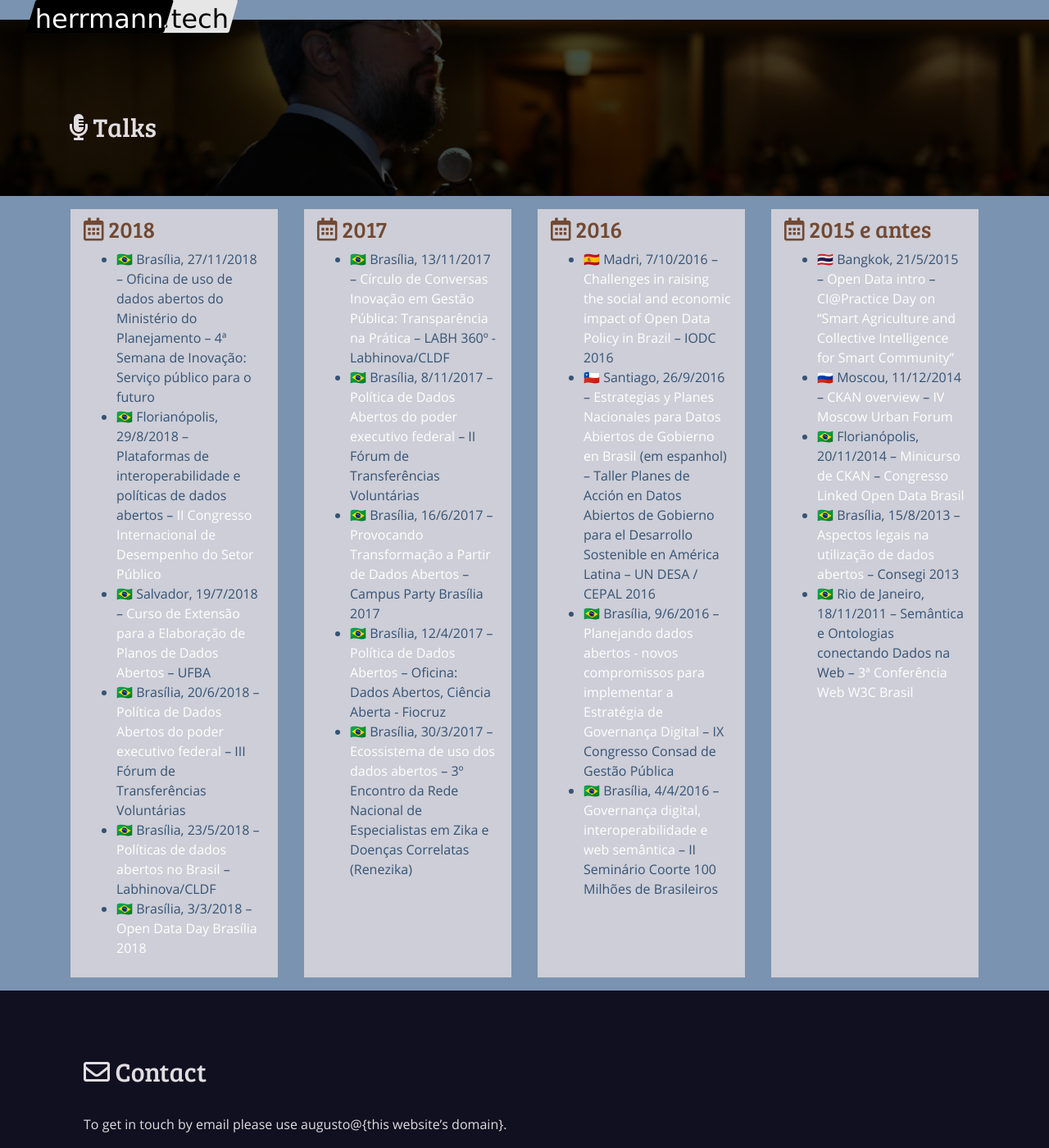
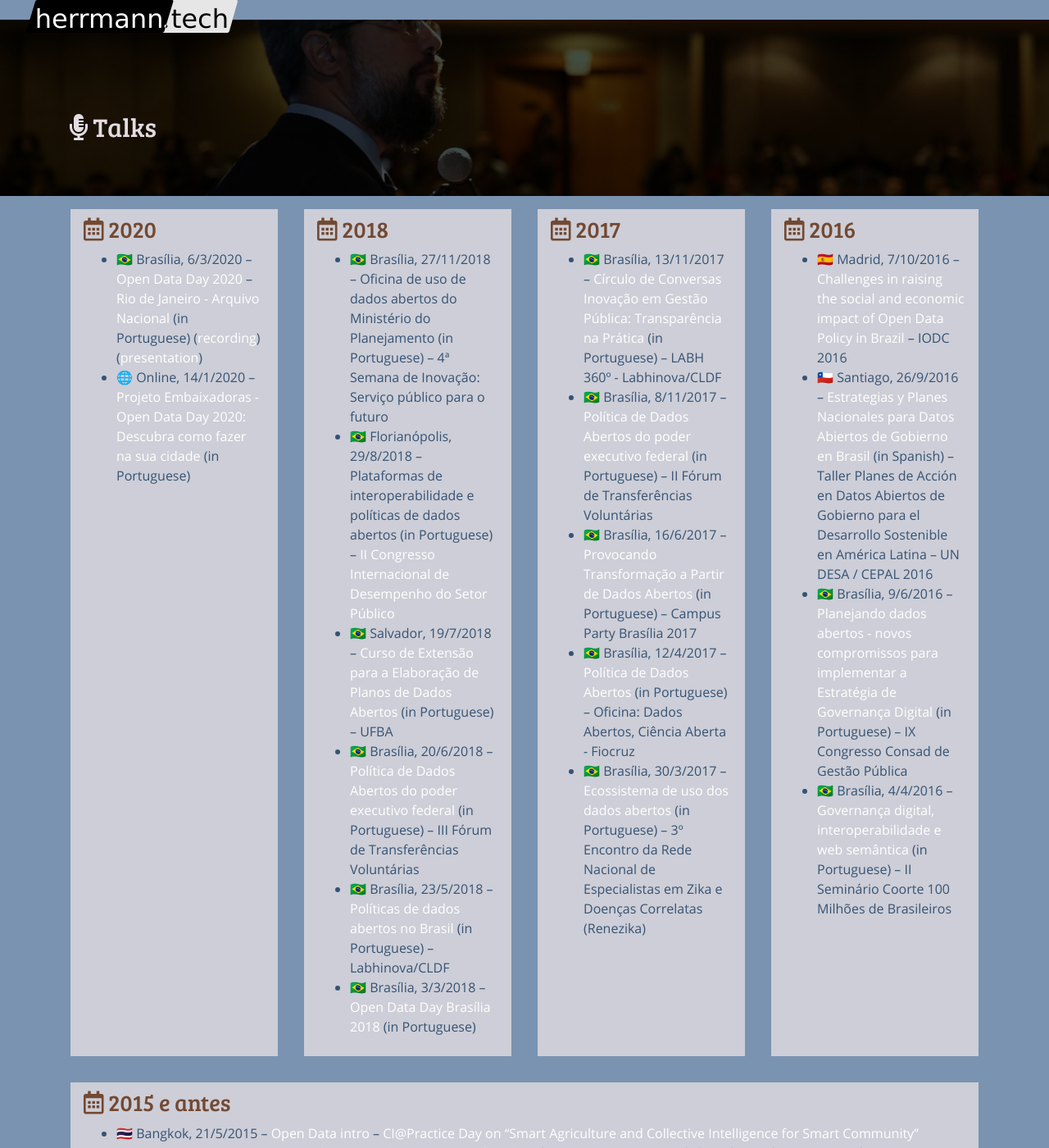
Before and after one commit to augusto-herrmann/augusto-herrmann.github.io, a Jekyll site: the page built from en/index.md, in a window 1280 px wide and 1400 px high, scrolled down 1887 px. Shown: the whole window at 82% size. Built offline with Jekyll 4.4.1, drawn with Linux system fonts in a browser that asks for light colours; nearby versions of some CDN libraries; some of the changed text lies outside the part shown.

Commit message:
update talks, include 2020, add details

```diff
--- a/en/index.md
+++ b/en/index.md
@@ -84,14 +84,24 @@ For more posts, please see [the blog](blog).
 <div class="col item">
 <div class="content">
 
+### *﻿*{: .far .fa-calendar-alt} 2020
+
+* 🇧🇷 Brasília, 6/3/2020 -- [Open Data Day 2020](https://opendataday.org) -- [Rio de Janeiro - Arquivo Nacional](http://arquivonacional.gov.br/br/ultimas-noticias/2043-6-de-marco-open-data-day-no-arquivo-nacional) (in Portuguese) ([recording](https://www.youtube.com/watch?v=-1mR2gz_4Hg)) ([presentation](https://pt.slideshare.net/AugustoHerrmannBatis/open-data-day-2020-arquivo-nacional-rio-de-janeiro))
+* 🌐 Online, 14/1/2020 -- [Projeto Embaixadoras - Open Data Day 2020: Descubra como fazer na sua cidade](https://www.youtube.com/watch?v=MGceIuNm2xY) (in Portuguese)
+
+</div>
+</div>
+<div class="col item">
+<div class="content">
+
 ### *﻿*{: .far .fa-calendar-alt} 2018
 
-* 🇧🇷 Brasília, 27/11/2018 -- Oficina de uso de dados abertos do Ministério do Planejamento -- 4ª Semana de Inovação: Serviço público para o futuro
-* 🇧🇷 Florianópolis, 29/8/2018 -- Plataformas de interoperabilidade e políticas de dados abertos -- [II Congresso Internacional de Desempenho do Setor Público](http://cidesp.com.br/index.php/Icidesp/index/pages/view/2cidesp-programacao)
-* 🇧🇷 Salvador, 19/7/2018 -- [Curso de Extensão para a Elaboração de Planos de Dados Abertos](http://www.adm.ufba.br/pt-br/noticia/curso-extensao-plano-dados-abertos) -- UFBA
-* 🇧🇷 Brasília, 20/6/2018 -- [Política de Dados Abertos do poder executivo federal](https://www.slideshare.net/AugustoHerrmannBatis/poltica-de-dados-abertos-do-poder-executivo-federal-102729913) -- III Fórum de Transferências Voluntárias
-* 🇧🇷 Brasília, 23/5/2018 -- [Políticas de dados abertos no Brasil](https://www.slideshare.net/AugustoHerrmannBatis/polticas-de-dados-abertos) -- Labhinova/CLDF
-* 🇧🇷 Brasília, 3/3/2018 -- [Open Data Day Brasília 2018](https://www.youtube.com/watch?v=Hl7vyxqKQEY)
+* 🇧🇷 Brasília, 27/11/2018 -- Oficina de uso de dados abertos do Ministério do Planejamento (in Portuguese) -- 4ª Semana de Inovação: Serviço público para o futuro
+* 🇧🇷 Florianópolis, 29/8/2018 -- Plataformas de interoperabilidade e políticas de dados abertos (in Portuguese) -- [II Congresso Internacional de Desempenho do Setor Público](http://cidesp.com.br/index.php/Icidesp/index/pages/view/2cidesp-programacao)
+* 🇧🇷 Salvador, 19/7/2018 -- [Curso de Extensão para a Elaboração de Planos de Dados Abertos](http://www.adm.ufba.br/pt-br/noticia/curso-extensao-plano-dados-abertos) (in Portuguese) -- UFBA
+* 🇧🇷 Brasília, 20/6/2018 -- [Política de Dados Abertos do poder executivo federal](https://www.slideshare.net/AugustoHerrmannBatis/poltica-de-dados-abertos-do-poder-executivo-federal-102729913) (in Portuguese) -- III Fórum de Transferências Voluntárias
+* 🇧🇷 Brasília, 23/5/2018 -- [Políticas de dados abertos no Brasil](https://www.slideshare.net/AugustoHerrmannBatis/polticas-de-dados-abertos) (in Portuguese) -- Labhinova/CLDF
+* 🇧🇷 Brasília, 3/3/2018 -- [Open Data Day Brasília 2018](https://www.youtube.com/watch?v=Hl7vyxqKQEY)  (in Portuguese)
 
 </div>
 </div>
@@ -100,11 +110,11 @@ For more posts, please see [the blog](blog).
 
 ### *﻿*{: .far .fa-calendar-alt} 2017
 
-* 🇧🇷 Brasília, 13/11/2017 -- [Círculo de Conversas Inovação em Gestão Pública: Transparência na Prática](https://www.facebook.com/cldfnoticias/videos/566455077035715/) -- LABH 360º - Labhinova/CLDF
-* 🇧🇷 Brasília, 8/11/2017 -- [Política de Dados Abertos do poder executivo federal](https://www.slideshare.net/AugustoHerrmannBatis/poltica-de-dados-abertos-ii-frum-de-transferncias-voluntrias-81763987) -- II Fórum de Transferências Voluntárias
-* 🇧🇷 Brasília, 16/6/2017 -- [Provocando Transformação a Partir de Dados Abertos](https://campuse.ro/events/campus-party-brasilia-2017/workshop/provocando-transformacao-a-partir-de-dados-abertos-como-o-serenata-de-amor-e-as-diferentonas-podem-inspirar-seu-modelo-de-negocios/) -- Campus Party Brasília 2017
-* 🇧🇷 Brasília, 12/4/2017 -- [Política de Dados Abertos](https://www.slideshare.net/AugustoHerrmannBatis/oficina-dados-abertos-cincia-aberta-poltica-de-dados-abertos) -- Oficina: Dados Abertos, Ciência Aberta - Fiocruz
-* 🇧🇷 Brasília, 30/3/2017 -- [Ecossistema de uso dos dados abertos](https://www.slideshare.net/AugustoHerrmannBatis/ecossistema-de-uso-dos-dados-abertos) -- 3º Encontro da Rede Nacional de Especialistas em Zika e Doenças Correlatas (Renezika)
+* 🇧🇷 Brasília, 13/11/2017 -- [Círculo de Conversas Inovação em Gestão Pública: Transparência na Prática](https://www.facebook.com/cldfnoticias/videos/566455077035715/) (in Portuguese) -- LABH 360º - Labhinova/CLDF
+* 🇧🇷 Brasília, 8/11/2017 -- [Política de Dados Abertos do poder executivo federal](https://www.slideshare.net/AugustoHerrmannBatis/poltica-de-dados-abertos-ii-frum-de-transferncias-voluntrias-81763987) (in Portuguese) -- II Fórum de Transferências Voluntárias
+* 🇧🇷 Brasília, 16/6/2017 -- [Provocando Transformação a Partir de Dados Abertos](https://campuse.ro/events/campus-party-brasilia-2017/workshop/provocando-transformacao-a-partir-de-dados-abertos-como-o-serenata-de-amor-e-as-diferentonas-podem-inspirar-seu-modelo-de-negocios/) (in Portuguese) -- Campus Party Brasília 2017
+* 🇧🇷 Brasília, 12/4/2017 -- [Política de Dados Abertos](https://www.slideshare.net/AugustoHerrmannBatis/oficina-dados-abertos-cincia-aberta-poltica-de-dados-abertos) (in Portuguese) -- Oficina: Dados Abertos, Ciência Aberta - Fiocruz
+* 🇧🇷 Brasília, 30/3/2017 -- [Ecossistema de uso dos dados abertos](https://www.slideshare.net/AugustoHerrmannBatis/ecossistema-de-uso-dos-dados-abertos) (in Portuguese) -- 3º Encontro da Rede Nacional de Especialistas em Zika e Doenças Correlatas (Renezika)
 
 </div>
 </div>
@@ -113,23 +123,28 @@ For more posts, please see [the blog](blog).
 
 ### *﻿*{: .far .fa-calendar-alt} 2016
 
-* 🇪🇸 Madri, 7/10/2016 -- [Challenges in raising the social and economic impact of Open Data Policy in Brazil](https://www.slideshare.net/AugustoHerrmannBatis/challenges-in-raising-the-social-and-economic-impact-of-open-data-policy-in-brazil-iodc-2016) -- IODC 2016
-* 🇨🇱 Santiago, 26/9/2016 -- [Estrategias y Planes Nacionales para Datos Abiertos de Gobierno en Brasil](https://www.slideshare.net/AugustoHerrmannBatis/estrategias-y-planes-nacionales-para-datos-abiertos-de-gobierno-en-brasil) (em espanhol) -- Taller Planes de Acción en Datos Abiertos de Gobierno para el Desarrollo Sostenible en América Latina – UN DESA / CEPAL 2016
-* 🇧🇷 Brasília, 9/6/2016 -- [Planejando dados abertos - novos compromissos para implementar a Estratégia de Governança Digital](https://www.slideshare.net/AugustoHerrmannBatis/planejando-dados-abertos-novos-compromissos-para-implementar-a-estratgia-de-governana-digital) -- IX Congresso Consad de Gestão Pública
-* 🇧🇷 Brasília, 4/4/2016 -- [Governança digital, interoperabilidade e web semântica](https://www.slideshare.net/AugustoHerrmannBatis/governana-digital-interoperabilidade-e-web-semntica-ii-seminrio-coorte-100-milhes-de-brasileiros) -- II Seminário Coorte 100 Milhões de Brasileiros
+* 🇪🇸 Madrid, 7/10/2016 -- [Challenges in raising the social and economic impact of Open Data Policy in Brazil](https://www.slideshare.net/AugustoHerrmannBatis/challenges-in-raising-the-social-and-economic-impact-of-open-data-policy-in-brazil-iodc-2016) -- IODC 2016
+* 🇨🇱 Santiago, 26/9/2016 -- [Estrategias y Planes Nacionales para Datos Abiertos de Gobierno en Brasil](https://www.slideshare.net/AugustoHerrmannBatis/estrategias-y-planes-nacionales-para-datos-abiertos-de-gobierno-en-brasil) (in Spanish) -- Taller Planes de Acción en Datos Abiertos de Gobierno para el Desarrollo Sostenible en América Latina – UN DESA / CEPAL 2016
+* 🇧🇷 Brasília, 9/6/2016 -- [Planejando dados abertos - novos compromissos para implementar a Estratégia de Governança Digital](https://www.slideshare.net/AugustoHerrmannBatis/planejando-dados-abertos-novos-compromissos-para-implementar-a-estratgia-de-governana-digital) (in Portuguese) -- IX Congresso Consad de Gestão Pública
+* 🇧🇷 Brasília, 4/4/2016 -- [Governança digital, interoperabilidade e web semântica](https://www.slideshare.net/AugustoHerrmannBatis/governana-digital-interoperabilidade-e-web-semntica-ii-seminrio-coorte-100-milhes-de-brasileiros) (in Portuguese) -- II Seminário Coorte 100 Milhões de Brasileiros
 
 </div>
 </div>
+
+</div>
+
+<div class="row">
+
 <div class="col item">
 <div class="content">
 
 ### *﻿*{: .far .fa-calendar-alt} 2015 e antes
 
 * 🇹🇭 Bangkok, 21/5/2015 -- [Open Data intro](https://www.youtube.com/watch?v=NQTuBuvBfrM) -- [CI@Practice Day on “Smart Agriculture and Collective Intelligence for Smart Community”](https://uknowcoe.wordpress.com/2015/05/21/%E0%B8%AA%E0%B8%B1%E0%B8%A1%E0%B8%A1%E0%B8%99%E0%B8%B2%E0%B9%80%E0%B8%8A%E0%B8%B4%E0%B8%87%E0%B8%9B%E0%B8%8F%E0%B8%B4%E0%B8%9A%E0%B8%B1%E0%B8%95%E0%B8%B4%E0%B8%81%E0%B8%B2%E0%B8%A3-cipractice-day-on/)
-* 🇷🇺 Moscou, 11/12/2014 -- [CKAN overview](https://www.slideshare.net/AugustoHerrmannBatis/ckan-overview) -- [IV Moscow Urban Forum](https://mosurbanforum.com/archive/2014/)
-* 🇧🇷 Florianópolis, 20/11/2014 -- [Minicurso de CKAN](https://www.slideshare.net/AugustoHerrmannBatis/minicurso-de-ckan) -- [Congresso Linked Open Data Brasil](https://noticias.ufsc.br/2014/11/ufsc-recebe-congresso-brasileiro-linked-open-data-de-19-a-21-de-novembro/)
-* 🇧🇷 Brasília, 15/8/2013 -- [Aspectos legais na utilização de dados abertos](https://www.slideshare.net/AugustoHerrmannBatis/aspectos-legais-na-utilizao-de-dados-abertos) -- Consegi 2013
-* 🇧🇷 Rio de Janeiro, 18/11/2011 -- Semântica e Ontologias conectando Dados na Web -- [3ª Conferência Web W3C Brasil](https://conferenciaweb.w3c.br/2011/)
+* 🇷🇺 Moscow, 11/12/2014 -- [From Chaos to Order: Open Data for All](https://www.youtube.com/watch?v=vYU6-BRyjXA) and [CKAN overview](https://www.slideshare.net/AugustoHerrmannBatis/ckan-overview) (in English, with simultaneous translation to Russian) -- [IV Moscow Urban Forum](https://mosurbanforum.com/archive/2014/)
+* 🇧🇷 Florianópolis, 20/11/2014 -- [Minicurso de CKAN](https://www.slideshare.net/AugustoHerrmannBatis/minicurso-de-ckan)  (in Portuguese, but [an English version is available](https://www.slideshare.net/AugustoHerrmannBatis/ckan-overview)) -- [Congresso Linked Open Data Brasil](https://noticias.ufsc.br/2014/11/ufsc-recebe-congresso-brasileiro-linked-open-data-de-19-a-21-de-novembro/)
+* 🇧🇷 Brasília, 15/8/2013 -- [Aspectos legais na utilização de dados abertos](https://www.slideshare.net/AugustoHerrmannBatis/aspectos-legais-na-utilizao-de-dados-abertos) (in Portuguese) -- Consegi 2013
+* 🇧🇷 Rio de Janeiro, 18/11/2011 -- Semântica e Ontologias conectando Dados na Web (in Portuguese) -- [3ª Conferência Web W3C Brasil](https://conferenciaweb.w3c.br/2011/)
 
 </div>
 </div>
```
Also changed, not shown: pt/index.md (+17 -2 lines).
